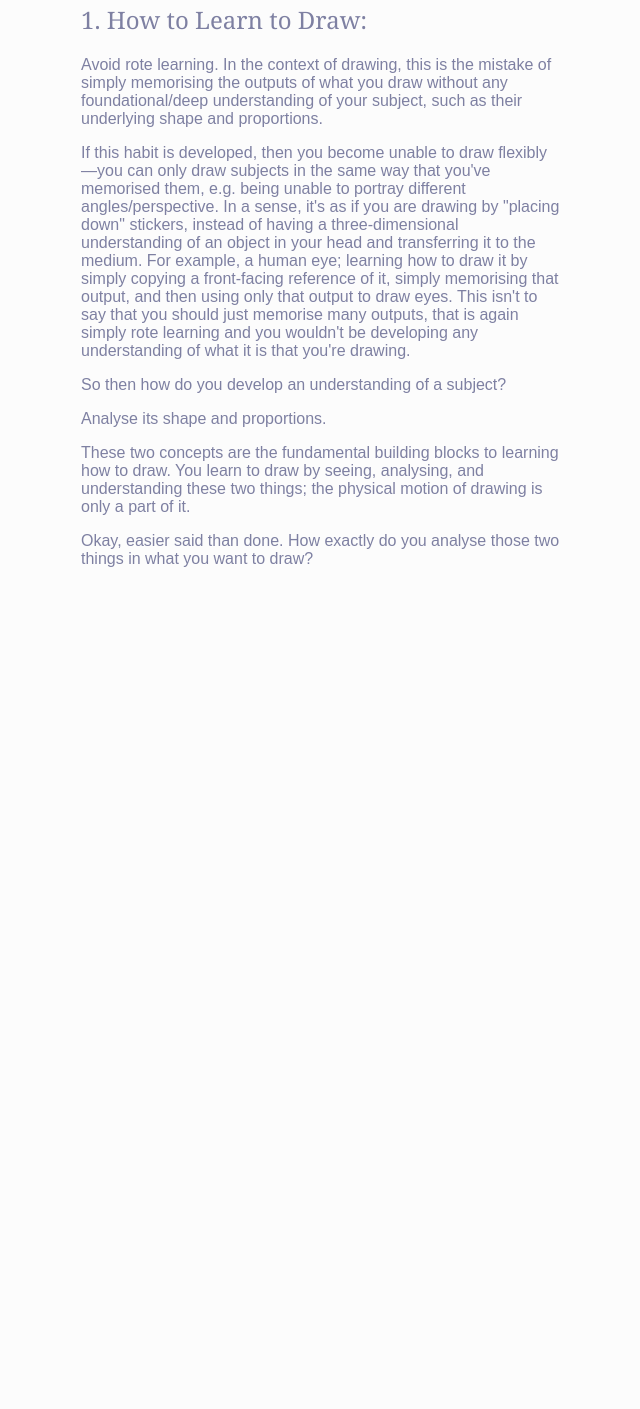
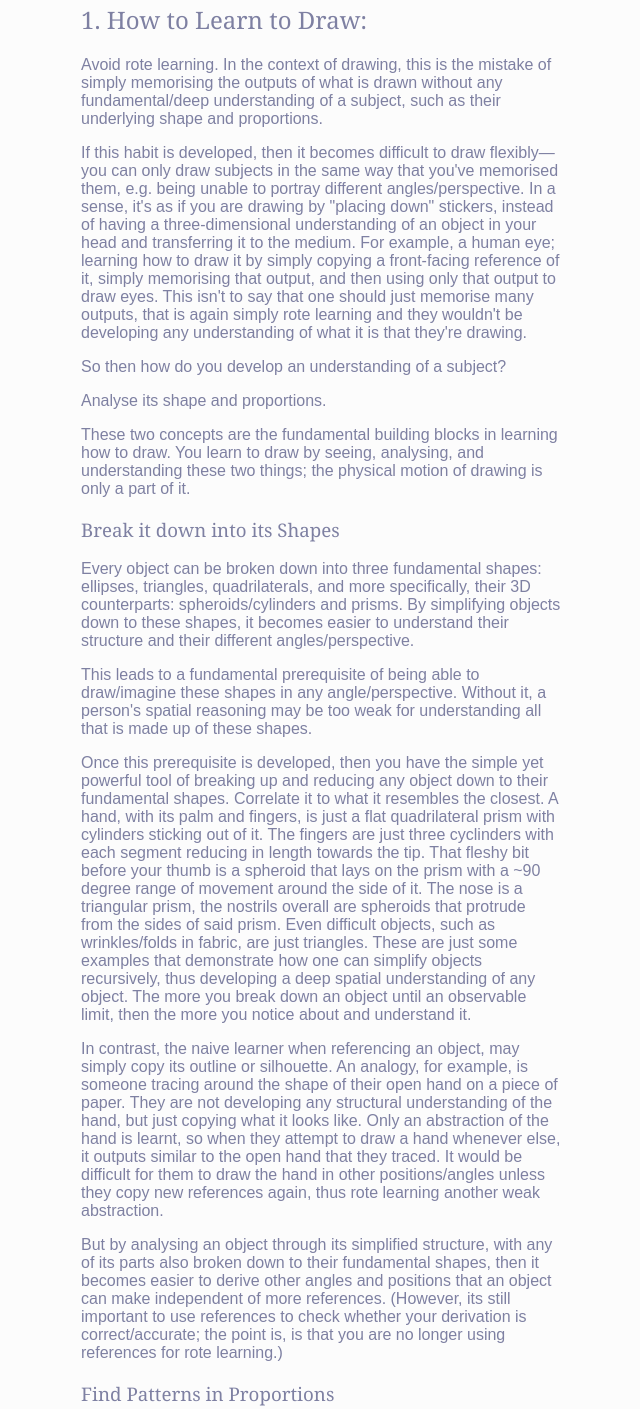
Before and after one commit to MelvinHK/MyWebsiteV2, a website built with Vite: page art/ramblings/1.html in a window 1280 px wide. Shown: the part 187-1596 px from the top of the page, without its empty margins (319-959 px from the left). Before the commit the page ends 875 px from the top, so only its background shows below. Built offline with nearby package versions, Linux system fonts and the light colour scheme; what @barba/core would draw is missing.

Commit message:
more art rambling

```diff
--- a/art/ramblings/1.html
+++ b/art/ramblings/1.html
@@ -24,27 +24,61 @@
       <h1>Ramblings about Art</h1>
       <h2>1. How to Learn to Draw:</h2>
       <p>
-        Avoid rote learning. In the context of drawing, this is the mistake of simply memorising the outputs of what you draw
-        without any foundational/deep understanding of your subject, such as their underlying shape and proportions.
+        Avoid rote learning. In the context of drawing, this is the mistake of simply memorising the outputs of what is drawn
+        without any fundamental/deep understanding of a subject, such as their underlying shape and proportions.
       </p>
       <p>
-        If this habit is developed, then you become unable to draw flexibly—you can only draw subjects in the
+        If this habit is developed, then it becomes difficult to draw flexibly—you can only draw subjects in the
         same way that you've memorised them, e.g. being unable to portray different angles/perspective. In a sense, it's as if
         you are drawing by "placing down" stickers, instead of having a three-dimensional understanding of an object in your head and
         transferring it to the medium. For example, a human eye; learning how to draw it by simply copying a front-facing
-        reference of it, simply memorising that output, and then using only that output to draw eyes. This isn't to say that you should
-        just memorise many outputs, that is again simply rote learning and you wouldn't be developing any understanding of
-        what it is that you're drawing.
+        reference of it, simply memorising that output, and then using only that output to draw eyes. This isn't to say that one should
+        just memorise many outputs, that is again simply rote learning and they wouldn't be developing any understanding of
+        what it is that they're drawing.
       </p>
       <p>So then how do you develop an understanding of a subject?</p>
       <p>Analyse its shape and proportions.</p>
       <p>
-        These two concepts are the fundamental building blocks to learning how to draw.
+        These two concepts are the fundamental building blocks in learning how to draw.
         You learn to draw by seeing, analysing, and understanding these two things; the physical motion of drawing is only a part of it.
       </p>
+      <h3>Break it down into its Shapes</h3>
       <p>
-        Okay, easier said than done. How exactly do you analyse those two things in what you want to draw?
+        Every object can be broken down into three fundamental shapes: ellipses, triangles, quadrilaterals,
+        and more specifically, their 3D counterparts: spheroids/cylinders and prisms. By simplifying objects
+        down to these shapes, it becomes easier to understand their structure and their different angles/perspective.
       </p>
+      <p>
+        This leads to a fundamental prerequisite of being able to draw/imagine these shapes in any angle/perspective.
+        Without it, a person's spatial reasoning may be too weak for understanding all that is made up of these shapes.
+      </p>
+      <p>
+        Once this prerequisite is developed, then you have the simple yet powerful tool of breaking up and reducing any object
+        down to their fundamental shapes. Correlate it to what it resembles the closest.
+        A hand, with its palm and fingers, is just a flat quadrilateral prism with cylinders sticking out of it.
+        The fingers are just three cyclinders with each segment reducing in length towards the tip.
+        That fleshy bit before your thumb is a spheroid that lays on the prism with a ~90 degree range of movement around the side of it.
+        The nose is a triangular prism, the nostrils overall
+        are spheroids that protrude from the sides of said prism. Even difficult objects, such as wrinkles/folds in fabric, are just triangles.
+        These are just some examples that demonstrate how one can simplify objects recursively,
+        thus developing a deep spatial understanding of any object. The more you break down an object until an observable limit,
+        then the more you notice about and understand it.
+      </p>
+      <p>
+        In contrast, the naive learner when referencing an object, may simply copy its outline or silhouette.
+        An analogy, for example, is someone tracing around the shape of their open hand on a piece of paper. They are
+        not developing any structural understanding of the hand, but just copying what it looks like. Only an abstraction of the hand
+        is learnt, so when they attempt to draw a hand whenever else, it outputs similar to the open hand that they traced.
+        It would be difficult for them to draw the hand in other positions/angles unless they copy new references again, thus rote learning
+        another weak abstraction.
+      </p>
+      <p>
+        But by analysing an object through its simplified structure, with any of its parts also broken down to their fundamental shapes,
+        then it becomes easier to derive other angles and positions that an object can make independent of more references.
+        (However, its still important to use references to check whether your derivation is correct/accurate; the point is, is that you are
+        no longer using references for rote learning.)
+      </p>
+      <h3>Find Patterns in Proportions</h3>
     </div>
   </main>
   <script type="module" src="../../scripts/main.js"></script>
```
